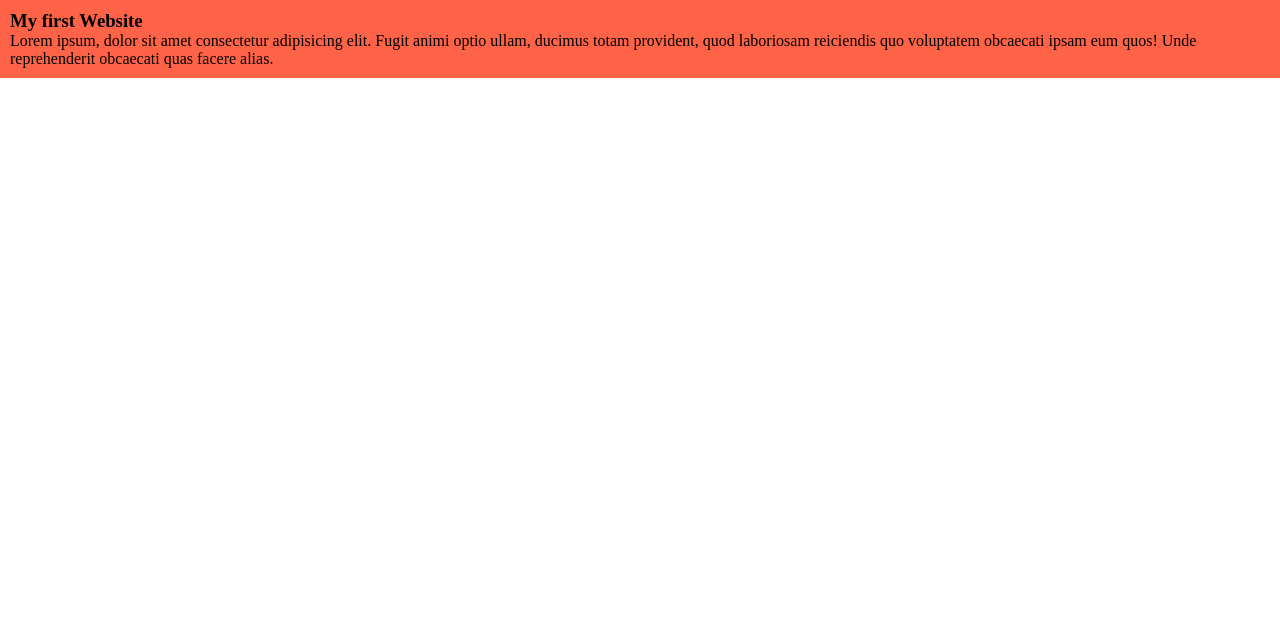
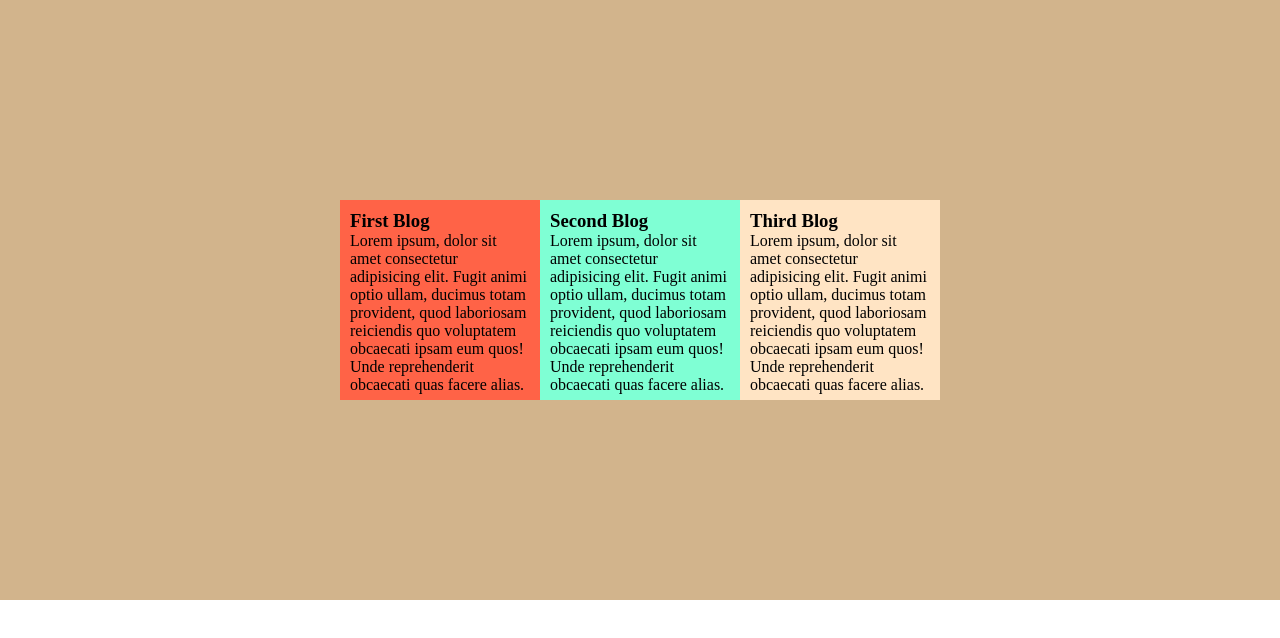
Before and after one commit to JoyDas2189/my-simple-website, a plain HTML site: page index.html in a window 1280 px wide. Drawn offline with Linux system fonts and the light colour scheme.

Commit message:
added the second and third blog

```diff
--- a/css/style.css
+++ b/css/style.css
@@ -3,7 +3,29 @@
     padding: 0;
     box-sizing: border-box;
 }
-div {
+.container{
+    height: 600px;
+    background-color: tan;
+    display: flex;
+    justify-content: center;
+    align-items: center;
+
+}
+.blog1{
     background-color: tomato;
     padding: 10px;
+    height: 200px;
+    width: 200px;
 }
+.blog2 {
+    background-color: aquamarine;
+    padding: 10px;
+    height: 200px;
+    width: 200px;
+}
+.blog3 {
+    background-color:bisque;
+    padding: 10px;
+    height: 200px;
+    width: 200px;
+}
--- a/index.html
+++ b/index.html
@@ -4,12 +4,37 @@
     <meta charset="UTF-8" />
     <meta name="viewport" content="width=device-width, initial-scale=1.0" />
     <title>My Simple Website</title>
-    <link rel="stylesheet" href="css/style.css">
+    <link rel="stylesheet" href="css/style.css" />
   </head>
   <body>
-    <div>
-      <h3>My first Website</h3>
-      <p>Lorem ipsum, dolor sit amet consectetur adipisicing elit. Fugit animi optio ullam, ducimus totam provident, quod laboriosam reiciendis quo voluptatem obcaecati ipsam eum quos! Unde reprehenderit obcaecati quas facere alias.</p>
+    <div class="container">
+      <div class="blog1">
+        <h3>First Blog</h3>
+        <p>
+          Lorem ipsum, dolor sit amet consectetur adipisicing elit. Fugit animi
+          optio ullam, ducimus totam provident, quod laboriosam reiciendis quo
+          voluptatem obcaecati ipsam eum quos! Unde reprehenderit obcaecati quas
+          facere alias.
+        </p>
+      </div>
+      <div class="blog2">
+        <h3>Second Blog</h3>
+        <p>
+          Lorem ipsum, dolor sit amet consectetur adipisicing elit. Fugit animi
+          optio ullam, ducimus totam provident, quod laboriosam reiciendis quo
+          voluptatem obcaecati ipsam eum quos! Unde reprehenderit obcaecati quas
+          facere alias.
+        </p>
+      </div>
+      <div class="blog3">
+        <h3>Third Blog</h3>
+        <p>
+          Lorem ipsum, dolor sit amet consectetur adipisicing elit. Fugit animi
+          optio ullam, ducimus totam provident, quod laboriosam reiciendis quo
+          voluptatem obcaecati ipsam eum quos! Unde reprehenderit obcaecati quas
+          facere alias.
+        </p>
+      </div>
     </div>
   </body>
 </html>
```
